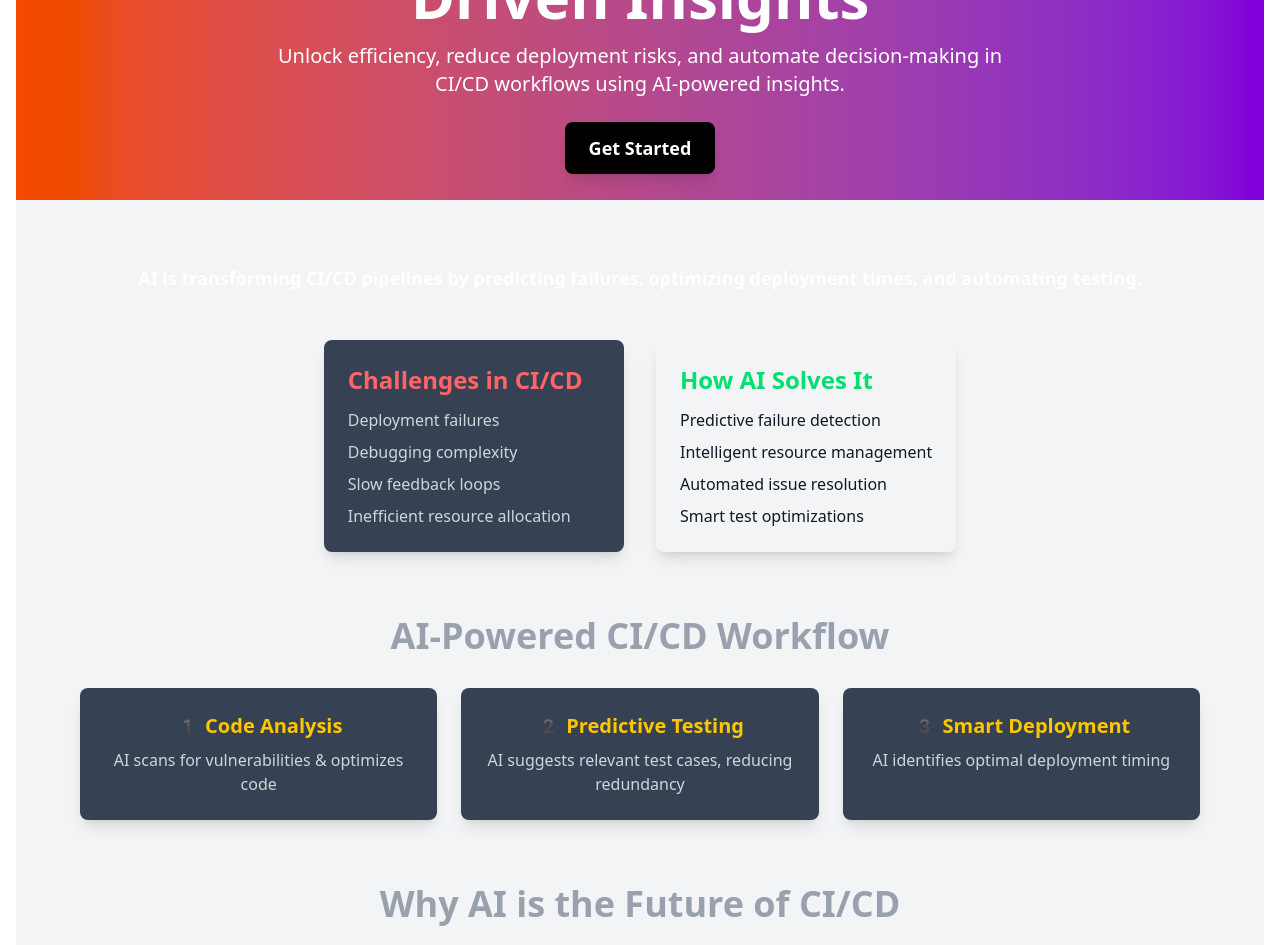
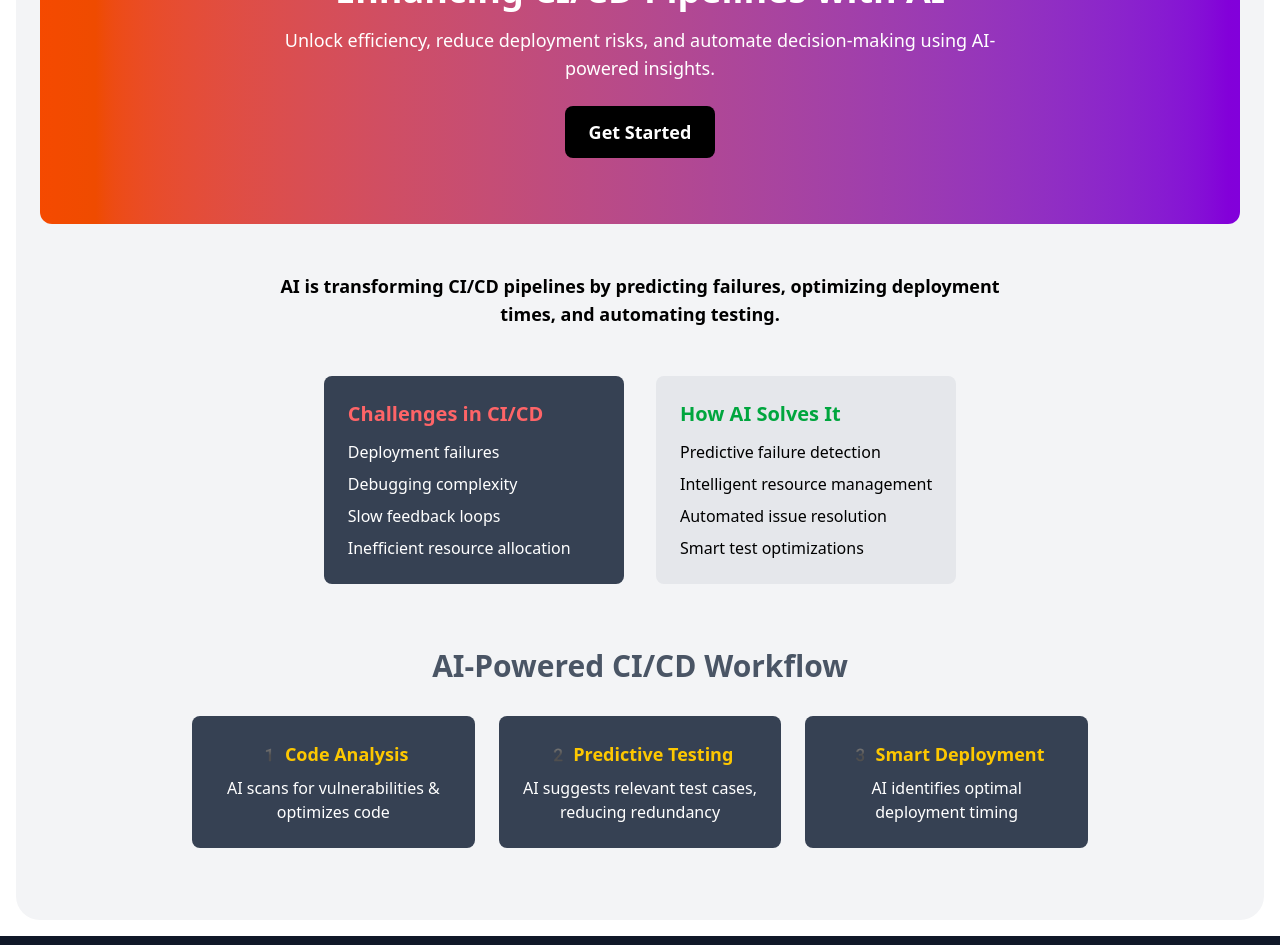
Before and after one commit to SoftOpsHub/softopshub.com, a React (Vite) app: page /pipelines in a window 1280 px wide. Shown: the part 200-1145 px from the top of the page. Built offline with nearby package versions, Linux system fonts and the light colour scheme.

Commit message:
update the homepage

```diff
--- a/package.json
+++ b/package.json
@@ -19,6 +19,7 @@
     "flowbite": "^3.1.1",
     "framer-motion": "^12.0.6",
     "leaflet": "^1.9.4",
+    "lucide-react": "^0.475.0",
     "react": "^19.0.0",
     "react-dom": "^19.0.0",
     "react-icons": "^5.4.0",
--- a/src/components/Pipelines/Pipelines.jsx
+++ b/src/components/Pipelines/Pipelines.jsx
@@ -1,114 +1,58 @@
 import React from "react";
-import { motion } from "framer-motion";
 
 const CICDPipelineAI = () => {
   return (
-    <div className="w-full  bg-gray-100 text-white overflow-auto rounded-3xl">
+    <div className="w-full bg-gray-100 text-black rounded-3xl p-6">
+      <div className="w-full h-80 flex flex-col justify-center items-center bg-gradient-to-r  from-orange-600 to-purple-700  text-center text-white p-6 rounded-xl">
+        <h1 className="text-4xl font-bold">Enhancing CI/CD Pipelines with AI</h1>
+        <p className="text-lg mt-4 max-w-3xl">
+          Unlock efficiency, reduce deployment risks, and automate decision-making using AI-powered insights.
+        </p>
+        <button className="mt-6 px-6 py-3 bg-black text-white font-semibold text-lg rounded-lg hover:bg-gray-800">
+          Get Started
+        </button>
+      </div>
 
-      <motion.div
-        className="w-full h-80 flex flex-col justify-center items-center bg-gradient-to-r from-orange-600 to-purple-700 text-center p-6"
-        initial={{ opacity: 0, y: -50 }}
-        animate={{ opacity: 1, y: 0 }}
-        transition={{ duration: 1 }}
-      >
-        <h1 className="text-5xl md:text-6xl font-bold">Enhancing CI/CD Pipelines with AI-Driven Insights</h1>
-        <p className="text-lg md:text-xl mt-4 max-w-3xl">
-          Unlock efficiency, reduce deployment risks, and automate decision-making in CI/CD workflows using AI-powered insights.
+      <div className="w-full flex flex-col items-center py-12 px-6">
+        <p className="text-lg font-bold text-center max-w-3xl">
+          AI is transforming CI/CD pipelines by predicting failures, optimizing deployment times, and automating testing.
         </p>
-        <motion.button
-          className="mt-6 px-6 py-3 bg-black hover:bg-gray-800 text-white font-semibold text-lg rounded-lg shadow-lg transition"
-          whileHover={{ scale: 1.05 }}
-          whileTap={{ scale: 0.95 }}
-        >
-          Get Started
-        </motion.button>
-      </motion.div>
 
-      <div className="w-full flex flex-col items-center py-12 px-6 md:px-16">
+        <div className="grid grid-cols-1 md:grid-cols-2 gap-8 max-w-4xl mt-12">
+          <div className="bg-gray-700 p-6 rounded-lg text-white">
+            <h3 className="text-xl font-semibold text-red-400">Challenges in CI/CD</h3>
+            <ul className="mt-3 space-y-2">
+              <li>Deployment failures</li>
+              <li>Debugging complexity</li>
+              <li>Slow feedback loops</li>
+              <li>Inefficient resource allocation</li>
+            </ul>
+          </div>
 
-        <motion.div
-          className="max-w-5xl text-center"
-          initial={{ opacity: 0, y: 30 }}
-          whileInView={{ opacity: 1, y: 0 }}
-          transition={{ duration: 0.8 }}
-        >
-          <p className="text-lg text-gray-white mt-4 font-bold">
-            AI is transforming CI/CD pipelines by predicting failures, optimizing deployment times, and automating testing.
-          </p>
-        </motion.div>
-
-        <div className="grid grid-cols-1 md:grid-cols-2 gap-8 max-w-6xl mt-12">
-
-          <motion.div
-            className="bg-gray-700 p-6 rounded-lg shadow-lg"
-            initial={{ opacity: 0, x: -30 }}
-            whileInView={{ opacity: 1, x: 0 }}
-            transition={{ duration: 0.8 }}
-          >
-            <h3 className="text-2xl font-semibold text-red-400">Challenges in CI/CD</h3>
-            <ul className="mt-3 space-y-2 text-gray-300">
-              <li> Deployment failures</li>
-              <li> Debugging complexity</li>
-              <li> Slow feedback loops</li>
-              <li> Inefficient resource allocation</li>
+          <div className="bg-gray-200 p-6 rounded-lg">
+            <h3 className="text-xl font-semibold text-green-600">How AI Solves It</h3>
+            <ul className="mt-3 space-y-2">
+              <li>Predictive failure detection</li>
+              <li>Intelligent resource management</li>
+              <li>Automated issue resolution</li>
+              <li>Smart test optimizations</li>
             </ul>
-          </motion.div>
-
-          <motion.div
-            className="bg-white-700 p-6 rounded-lg shadow-lg"
-            initial={{ opacity: 0, x: 30 }}
-            whileInView={{ opacity: 1, x: 0 }}
-            transition={{ duration: 0.8 }}
-          >
-            <h3 className="text-2xl font-semibold text-green-400">How AI Solves It</h3>
-            <ul className="mt-3 space-y-2 text-gray-900">
-              <li> Predictive failure detection</li>
-              <li> Intelligent resource management</li>
-              <li> Automated issue resolution</li>
-              <li> Smart test optimizations</li>
-            </ul>
-          </motion.div>
+          </div>
         </div>
 
-        <motion.div
-          className="max-w-5xl text-center mt-16"
-          initial={{ opacity: 0, y: 30 }}
-          whileInView={{ opacity: 1, y: 0 }}
-          transition={{ duration: 0.8 }}
-        >
-          <h2 className="text-4xl font-bold text-gray-400">AI-Powered CI/CD Workflow</h2>
-        </motion.div>
-
-        <div className="grid grid-cols-1 md:grid-cols-3 gap-6 max-w-6xl mt-8">
+        <h2 className="text-3xl font-bold text-gray-600 mt-16">AI-Powered CI/CD Workflow</h2>
+        <div className="grid grid-cols-1 md:grid-cols-3 gap-6 max-w-4xl mt-8">
           {[
             { step: "1️ Code Analysis", desc: "AI scans for vulnerabilities & optimizes code" },
             { step: "2️ Predictive Testing", desc: "AI suggests relevant test cases, reducing redundancy" },
             { step: "3️ Smart Deployment", desc: "AI identifies optimal deployment timing" }
           ].map((item, index) => (
-            <motion.div
-              key={index}
-              className="bg-gray-700 p-6 rounded-lg shadow-lg text-center"
-              initial={{ opacity: 0, y: 30 }}
-              whileInView={{ opacity: 1, y: 0 }}
-              transition={{ duration: 0.8, delay: index * 0.2 }}
-            >
-              <h3 className="text-xl font-semibold text-yellow-400">{item.step}</h3>
-              <p className="text-gray-300 mt-2">{item.desc}</p>
-            </motion.div>
+            <div key={index} className="bg-gray-700 p-6 rounded-lg text-white text-center">
+              <h3 className="text-lg font-semibold text-yellow-400">{item.step}</h3>
+              <p className="mt-2">{item.desc}</p>
+            </div>
           ))}
         </div>
-
-        <motion.div
-          className="max-w-5xl text-center mt-16"
-          initial={{ opacity: 0, y: 30 }}
-          whileInView={{ opacity: 1, y: 0 }}
-          transition={{ duration: 0.8 }}
-        >
-          <h2 className="text-4xl font-bold text-gray-400">Why AI is the Future of CI/CD</h2>
-          <p className="text-lg text-gray-900 mt-4 font-bold">
-            By leveraging AI, organizations can significantly improve their CI/CD pipelines, reducing downtime and increasing deployment efficiency.
-          </p>
-        </motion.div>
       </div>
     </div>
   );
--- a/src/pages/Home.jsx
+++ b/src/pages/Home.jsx
@@ -16,12 +16,40 @@ const fadeInUp = {
   visible: { opacity: 1, y: 0, transition: { duration: 0.6 } }
 };
 
+const floatingAnimation = {
+  animate: {
+    y: [0, -20, 0],
+    transition: {
+      duration: 4,
+      repeat: Infinity,
+      repeatType: "reverse",
+      ease: "easeInOut"
+    }
+  }
+};
+
 const HomePage = () => {
   return (
     <>
       <div className="relative min-h-screen flex flex-col items-center text-center px-6 py-12 rounded-4xl overflow-hidden bg-gradient-to-br from-green-200 to-blue-300">
+
+        <motion.div
+          className="absolute w-30 h-30 bg-blue-500 opacity-30 rounded-full top-50 left-10"
+          {...floatingAnimation}
+        />
+        <motion.div
+          className="absolute w-32 h-32 bg-green-400 opacity-30 rounded-full bottom-20 right-20"
+          {...floatingAnimation}
+          animate={{ y: [-10, 15, -10], x: [-10, 10, -10], transition: { duration: 6, repeat: Infinity, ease: "easeInOut" } }}
+        />
+        <motion.div
+          className="absolute w-24 h-24 bg-yellow-400 opacity-30 rounded-full top-19 right-20"
+          {...floatingAnimation}
+          animate={{ y: [-15, 20, -15], transition: { duration: 5, repeat: Infinity, ease: "easeInOut" } }}
+        />
+
         <motion.h1
-          className="text-5xl font-bold text-black mt-6 leading-tight"
+          className="text-5xl font-bold text-black mt-6 leading-tight relative"
           initial="hidden"
           animate="visible"
           variants={fadeInUp}
@@ -30,7 +58,7 @@ const HomePage = () => {
           <span className="text-black">Technology Enterprises.</span>
         </motion.h1>
 
-        <motion.div className="mt-10" initial="hidden" animate="visible" variants={fadeInUp}>
+        <motion.div className="mt-10 relative" initial="hidden" animate="visible" variants={fadeInUp}>
           <h3 className="text-lg font-semibold">Enterprise Focus</h3>
           <div className="flex flex-wrap justify-center gap-3 mt-4">
             {["Data Discovery & Cataloging", "Zero Trust", "Data Platforms", "GenAI Innovation"].map((item, index) => (
@@ -45,13 +73,13 @@ const HomePage = () => {
           </div>
         </motion.div>
 
-        <motion.div className="mt-10" initial="hidden" animate="visible" variants={fadeInUp}>
+        <motion.div className="mt-10 relative" initial="hidden" animate="visible" variants={fadeInUp}>
           <h3 className="text-lg font-semibold">Leading Innovation Globally</h3>
           <div className="flex flex-wrap justify-center gap-3 mt-4">
             {["San Jose", "Dallas", "Islamabad", "Berlin", "Dubai"].map((city, index) => (
               <motion.span
                 key={index}
-                className="bg-white shadow-md px-4 py-2 rounded-full text-sm font-medium transition-all duration-500  hover:scale-110"
+                className="bg-white shadow-md px-4 py-2 rounded-full text-sm font-medium transition-all duration-500 hover:scale-110"
                 whileHover={{ scale: 1.1 }}
               >
                 {city}
@@ -60,7 +88,7 @@ const HomePage = () => {
           </div>
         </motion.div>
 
-        <motion.div className="mt-10" initial="hidden" animate="visible" variants={fadeInUp}>
+        <motion.div className="mt-10 relative" initial="hidden" animate="visible" variants={fadeInUp}>
           <h3 className="text-lg font-semibold">Champions</h3>
           <p className="text-3xl font-bold mt-2">330+</p>
           <div className="flex mt-4 space-x-[-10px]">
```
Also changed, not shown: 1 other file (tests, documents, lock files or other folders).
